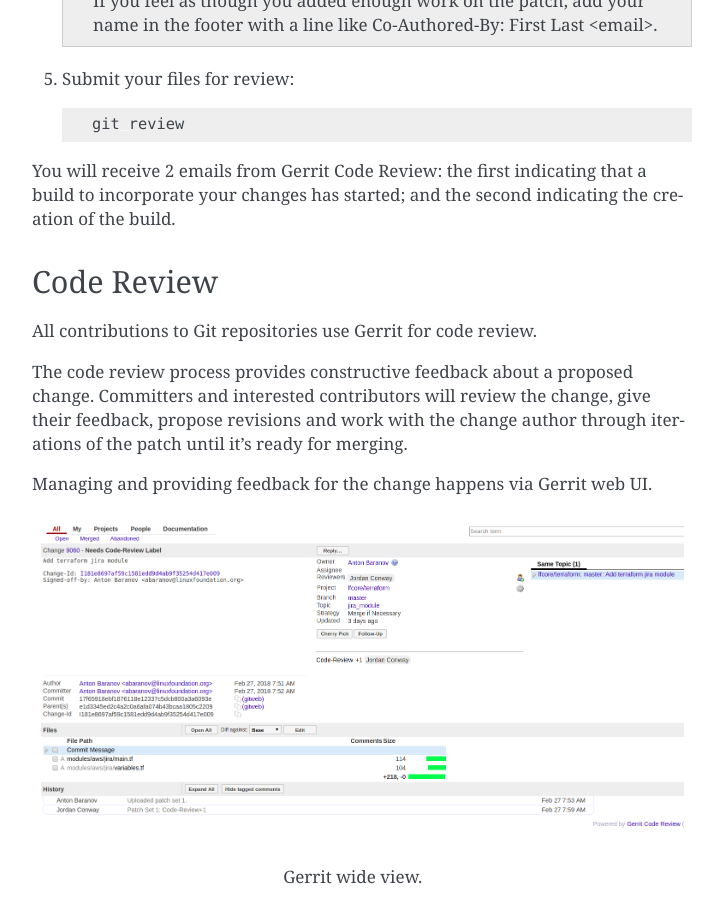
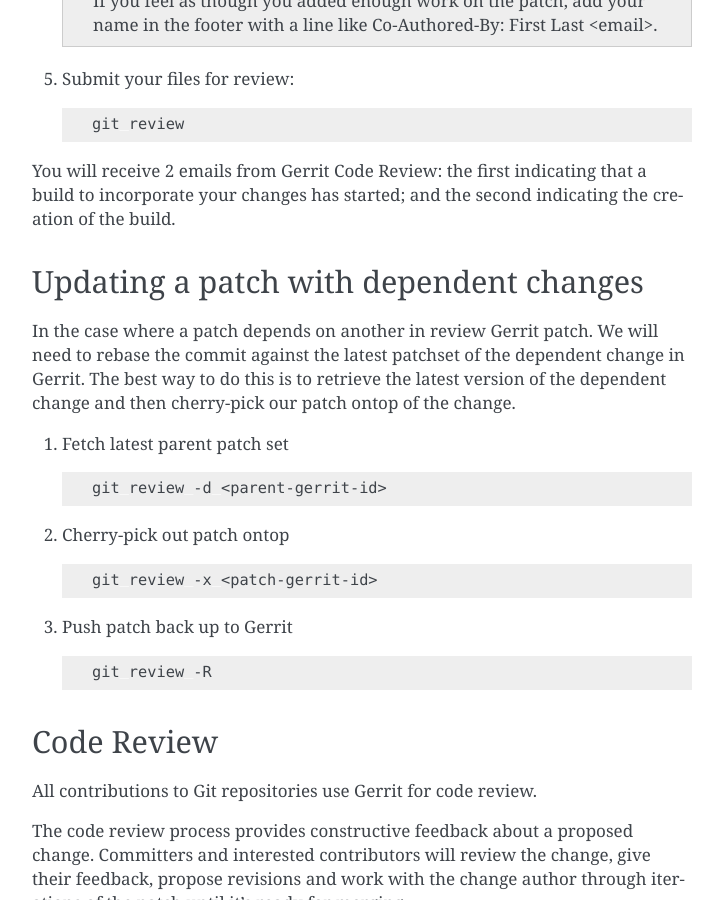
Before and after one commit to lfit/releng-docs, a Sphinx documentation site: the page built from docs/gerrit.rst, in a window 1280 px wide and 900 px high, scrolled down 6357 px. Shown: the whole window, without its empty margins (388-1111 px from the left). Built offline with Sphinx 7.4.7, drawn with Linux system fonts in a browser that asks for light colours; some of the changed text lies outside the part shown.

Commit message:
How to update patches witeh dependent changes
Add details on how to update patches that have dependent
changes in Gerrit.

Issue: https://jira.opendaylight.org/browse/DOCS-21
Change-Id: Id4cd47bcb6e6aee08ae64a2d6e19153e14c3c5f4
Signed-off-by: Thanh Ha <thanh.ha@linuxfoundation.org>

```diff
--- a/docs/gerrit.rst
+++ b/docs/gerrit.rst
@@ -312,6 +312,32 @@
 to incorporate your changes has started; and the second indicating the creation of the
 build.
 
+Updating a patch with dependent changes
+=======================================
+
+In the case where a patch depends on another in review Gerrit patch. We will
+need to rebase the commit against the latest patchset of the dependent change
+in Gerrit. The best way to do this is to retrieve the latest version of the
+dependent change and then cherry-pick our patch ontop of the change.
+
+#. Fetch latest parent patch set
+
+   .. code-block:: bash
+
+      git review -d <parent-gerrit-id>
+#. Cherry-pick out patch ontop
+
+   .. code-block:: bash
+
+      git review -x <patch-gerrit-id>
+
+#. Push patch back up to Gerrit
+
+   .. code-block:: bash
+
+      git review -R
+
+
 Code Review
 ===========
 
```
